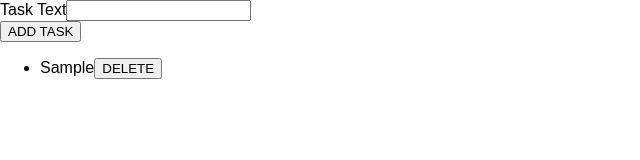
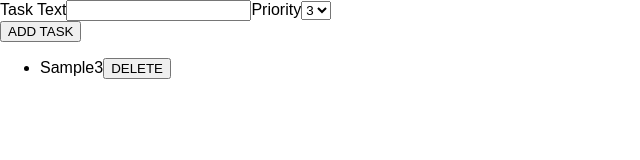
Before and after one commit to ViktorSnaer/to-do-CRUD-app, a React (Create React App) app: page / in a window 1280 px wide. Both pictures are taken after typing "Sample" into the empty fields and a click on the button "ADD TASK". Shown: the top 160 px of the page, without its empty margins (0-640 px from the left). Built offline with nearby package versions, Linux system fonts and the light colour scheme.

Commit message:
priority select added

```diff
--- a/src/App.tsx
+++ b/src/App.tsx
@@ -3,12 +3,14 @@ import NewTask from "./components/NewTask";
 import ToDoList from "./components/ToDoList";
 
 function App() {
-  const [tasks, setTasks] = useState<{ id: string; text: string }[]>([]);
+  const [tasks, setTasks] = useState<
+    { id: string; text: string; priority: string }[]
+  >([]);
 
-  const addTaskHandler = (text: string) => {
+  const addTaskHandler = (text: string, priority: string) => {
     setTasks((previousTasks) => [
       ...previousTasks,
-      { id: Math.random().toString(), text: text },
+      { id: Math.random().toString(), text: text, priority: priority },
     ]);
   };
 
--- a/src/components/NewTask.tsx
+++ b/src/components/NewTask.tsx
@@ -1,21 +1,27 @@
 import React, { useState } from "react";
 
 type NewTaskProps = {
-  onAddTask: (taskText: string) => void;
+  onAddTask: (taskText: string, priority: string) => void;
 };
 
 const NewTask: React.FC<NewTaskProps> = ({ onAddTask }) => {
   const [taskText, setTaskText] = useState("");
+  const [priorityLevel, setPriorityLevel] = useState("3");
 
   const taskSubmitHandler = (event: React.FormEvent) => {
     event.preventDefault();
-    onAddTask(taskText);
+    onAddTask(taskText, priorityLevel);
     setTaskText("");
   };
 
   const onTypeHandler = (event: React.FormEvent<HTMLInputElement>) => {
     let typedText = event.currentTarget.value;
     setTaskText(typedText);
+  };
+
+  const onPriorityHandler = (event: React.ChangeEvent<HTMLSelectElement>) => {
+    let prioritySelected = event.currentTarget.value;
+    setPriorityLevel(prioritySelected);
   };
 
   return (
@@ -28,6 +34,12 @@ const NewTask: React.FC<NewTaskProps> = ({ onAddTask }) => {
           onChange={onTypeHandler}
           value={taskText}
         />
+        <label htmlFor="priority">Priority</label>
+        <select name="priority" id="priority" onChange={onPriorityHandler}>
+          <option value="3">3</option>
+          <option value="2">2</option>
+          <option value="1">1</option>
+        </select>
       </div>
       <button type="submit">ADD TASK</button>
     </form>
--- a/src/components/ToDoList.tsx
+++ b/src/components/ToDoList.tsx
@@ -1,7 +1,7 @@
 import React from "react";
 
 interface ToDoListProps {
-  items: { id: string; text: string }[];
+  items: { id: string; text: string; priority: string }[];
   onDeleteTask: (id: string) => void;
 }
 
@@ -12,6 +12,7 @@ const ToDoList: React.FC<ToDoListProps> = ({ items, onDeleteTask }) => {
         return (
           <li key={item.id}>
             <span>{item.text}</span>
+            <span>{item.priority}</span>
             <button onClick={onDeleteTask.bind(null, item.id)}>DELETE</button>
           </li>
         );
```
